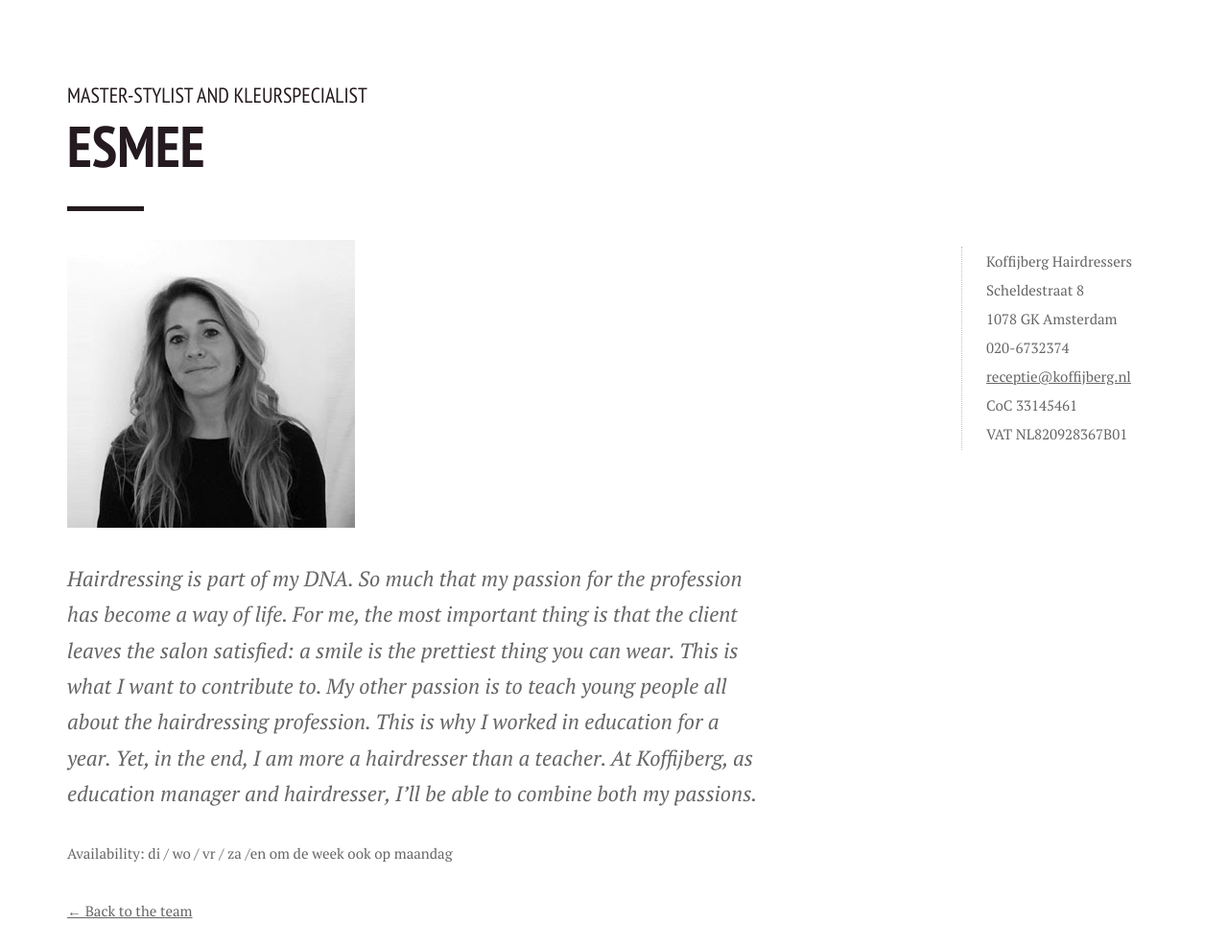
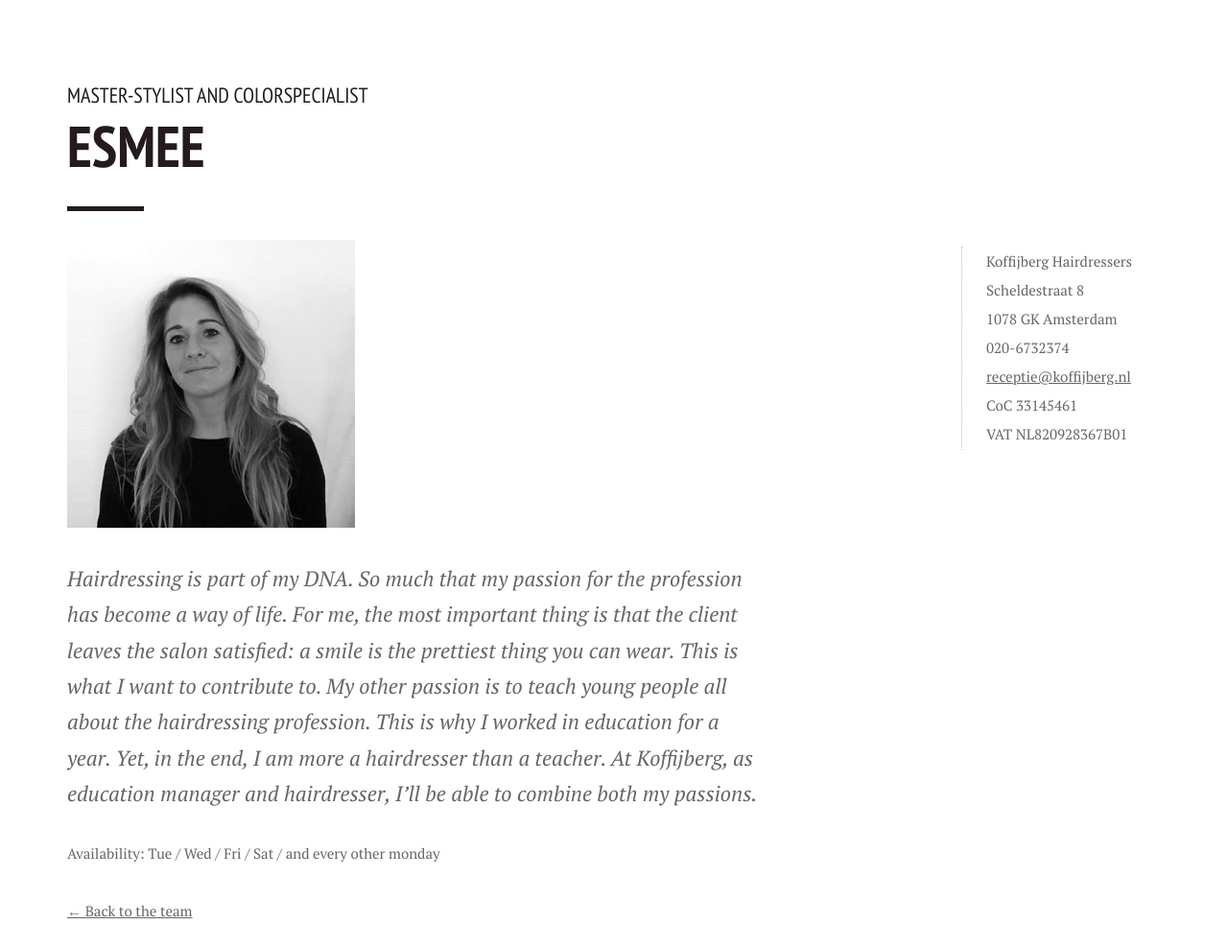
Before and after one commit to xuantiep/koffijberghairdressers, a Jekyll site: the page built from _members/esmee.md, in a window 1280 px wide and 1400 px high. Shown: the part 242-1230 px from the top of the window at 96% size. Built offline with Jekyll 4.4.1, drawn with Linux system fonts in a browser that asks for light colours.

Commit message:
Updated '_members/esmee.md' via CloudCannon

```diff
--- a/_members/esmee.md
+++ b/_members/esmee.md
@@ -2,10 +2,11 @@
 title: Esmee
 naam: Esmee
 image: /uploads/esmee.jpg
-functie: Master-Stylist and Kleurspecialist
+functie: Master-Stylist and Colorspecialist
 order: 3
 ---
 
+
 Hairdressing is part of my DNA. So much that my passion for the profession has become a way of life. For me, the most important thing is that the client leaves the salon satisfied: a smile is the prettiest thing you can wear. This is what I want to contribute to. My other passion is to teach young people all about the hairdressing profession. This is why I worked in education for a year. Yet, in the end, I am more a hairdresser than a teacher. At Koffijberg, as education manager and hairdresser, I'll be able to combine both my passions.
 
-Availability: di / wo / vr / za /en om de week ook op maandag
+Availability: Tue / Wed / Fri / Sat / and every other monday
```
